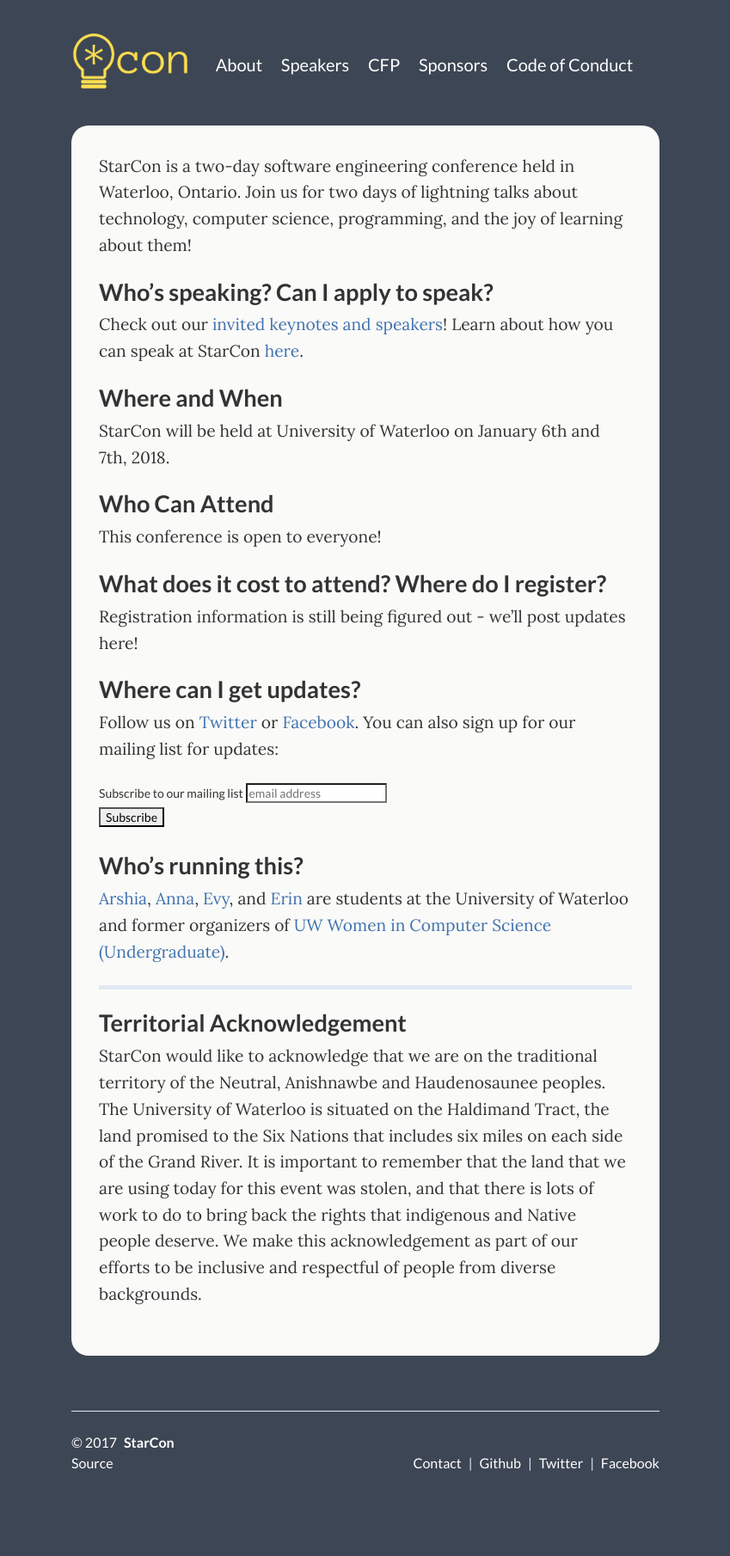
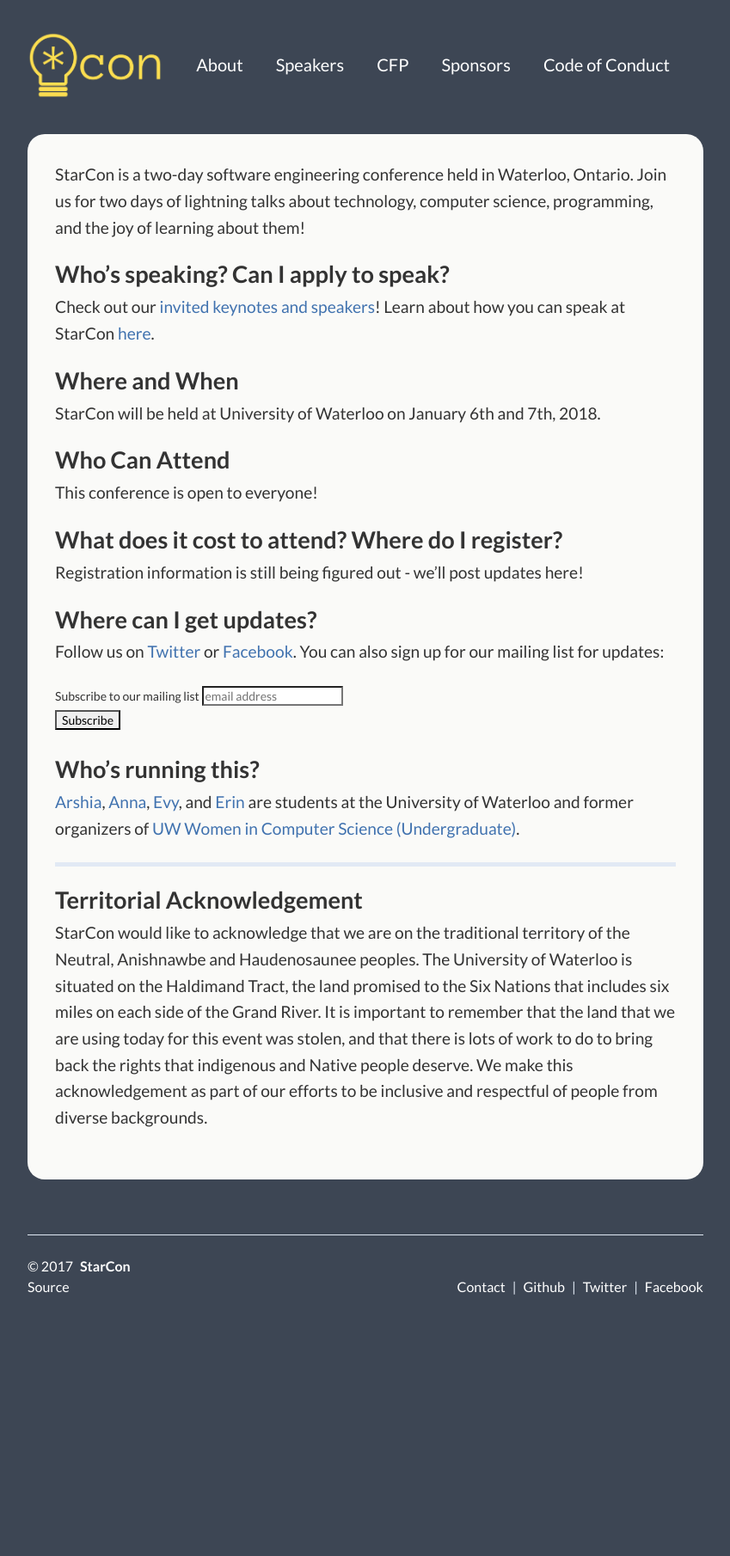
Before and after one commit to StarConKW/starconkw.github.io, a Jekyll site: the page built from index.md, in a window 1280 px wide. Shown: the whole page at 86% size, without its empty margins (215-1064 px from the left). Built offline with Jekyll 4.4.1, drawn with Linux system fonts in a browser that asks for light colours; comment, search, counter and statistics services are not loaded; after the commit the page ends 1605 px from its top, so only the background shows below that.

Commit message:
update width and font (#50)

```diff
--- a/_sass/_variables.scss
+++ b/_sass/_variables.scss
@@ -47,7 +47,7 @@ $border-radius-sm:          .2rem;
 $border-radius-lg:          .3rem;
 
 // GLOBALS - FONTS ------------------
-$font-family:               "Lora", sans-serif;
+$font-family:               "Lato", serif;
 $font-family-monospace:     Menlo, Monaco, Consolas, "Liberation Mono", "Courier New", monospace;
 $font-heading:              "Lato", serif;
 
@@ -84,5 +84,5 @@ $mq-breakpoints: (
 
 $container-widths: (
   sm: 620px,
-  md: 748px
+  md: 850px
 );
```
